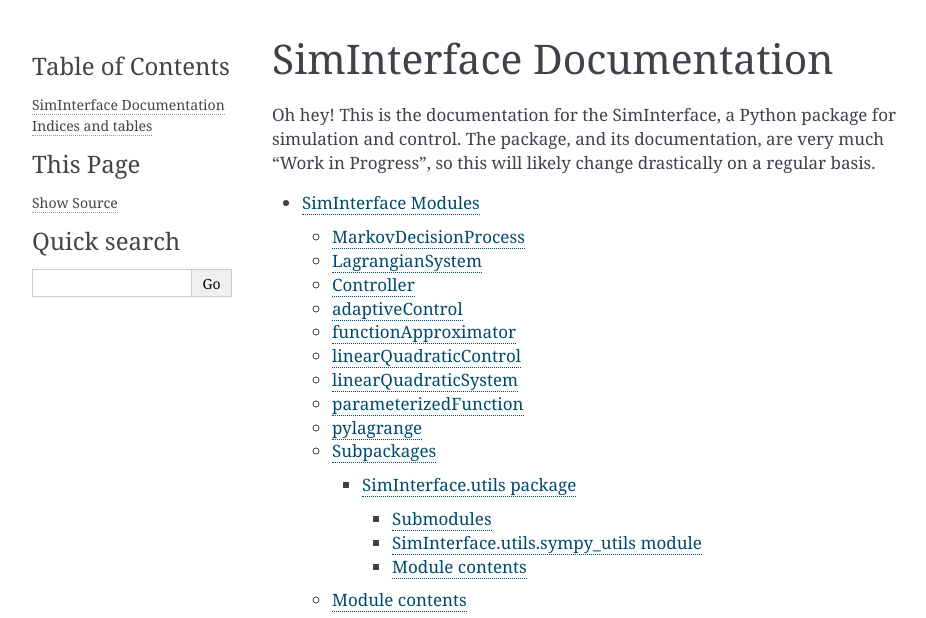
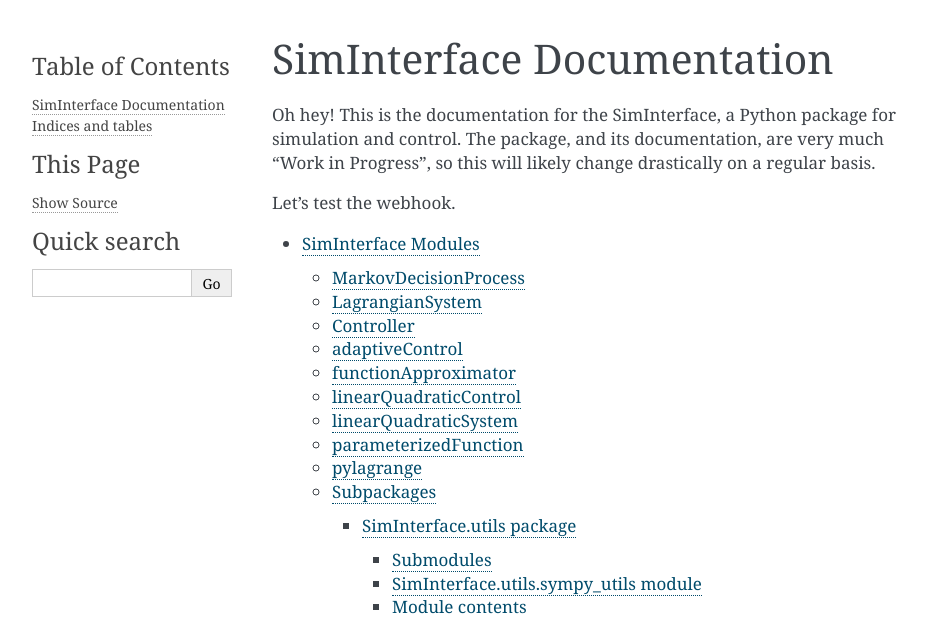
Before and after one commit to HRClab/SimInterface, a Sphinx documentation site: the page built from docs/index.rst, in a window 1280 px wide, cut to the strip 0-618 px from the top of the page. Shown: the whole strip, without its empty margins (148-1074 px from the left). Built offline with Sphinx 7.4.7, drawn with Linux system fonts in a browser that asks for light colours.

Commit message:
added a webhook test

```diff
--- a/docs/index.rst
+++ b/docs/index.rst
@@ -7,6 +7,8 @@ SimInterface Documentation
 ========================================
 
 Oh hey! This is the documentation for the SimInterface, a Python package for simulation and control. The package, and its documentation, are very much "Work in Progress", so this will likely change drastically on a regular basis.
+
+Let's test the webhook.
 
 .. toctree::
    :maxdepth: 4
```
